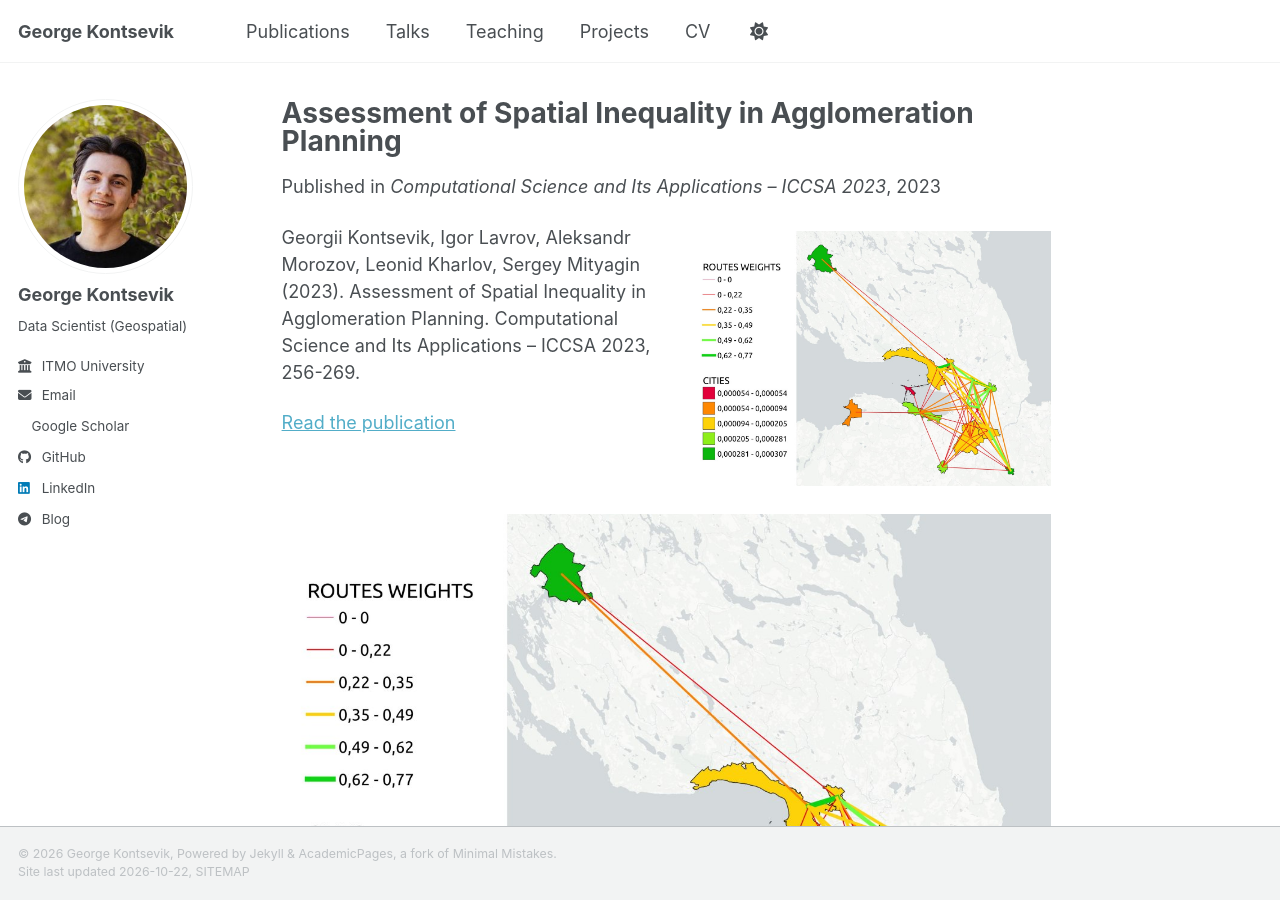
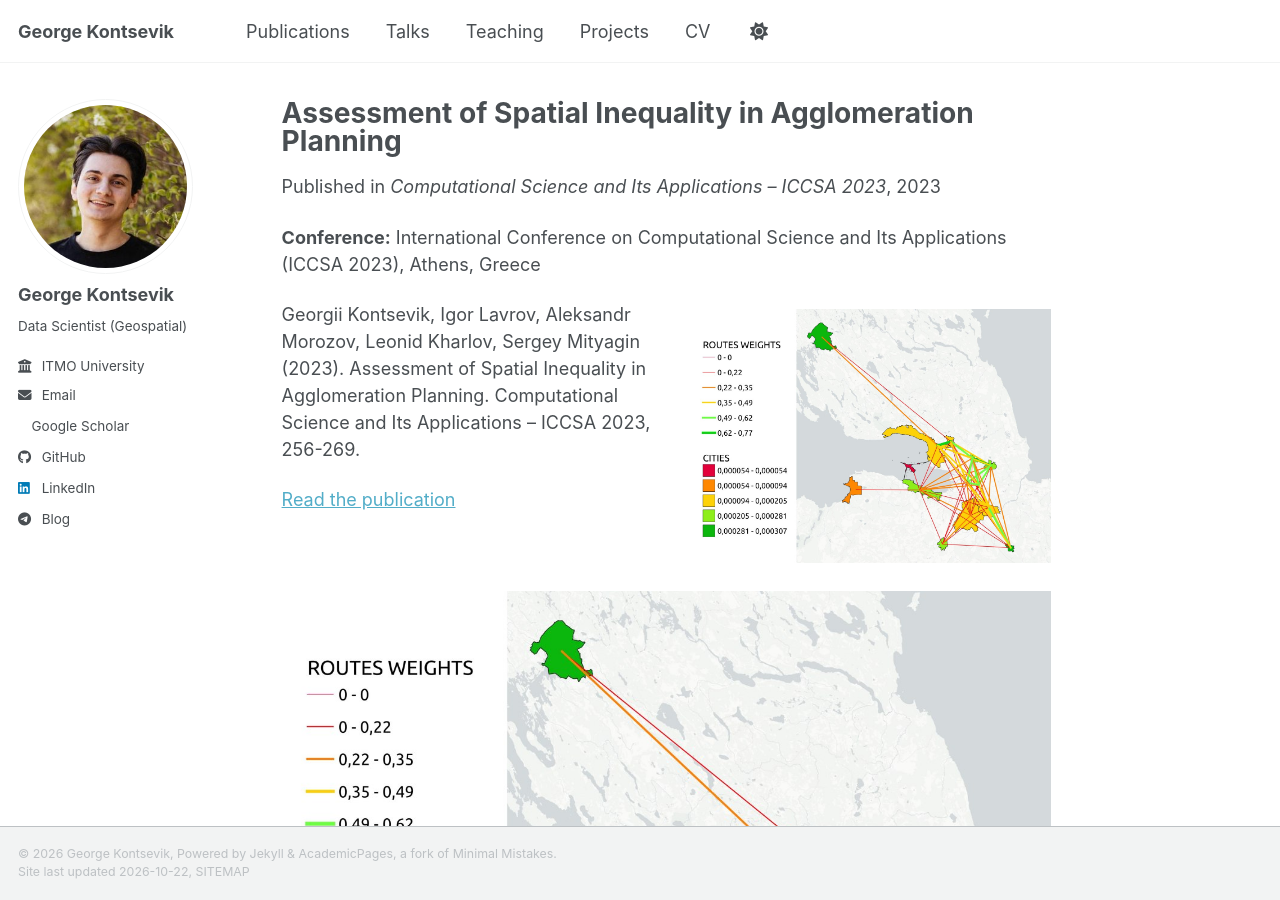
Before and after one commit to GeorgeKontsevik/GeorgeKontsevik.github.io, a Jekyll site: the page built from _publications/assessment-of-spatial-inequality-in-agglomeration-planning.md, in a window 1280 px wide and 900 px high. Built offline with Jekyll 4.4.1, drawn with Linux system fonts in a browser that asks for light colours; a style sheet for code colours, icons or effects is not loaded.

Commit message:
Add ICCSA conference names and host cities to three papers

```diff
--- a/_publications/assessment-of-spatial-inequality-in-agglomeration-planning.md
+++ b/_publications/assessment-of-spatial-inequality-in-agglomeration-planning.md
@@ -3,6 +3,7 @@
 authors: "Georgii Kontsevik, Igor Lavrov, Aleksandr Morozov, Leonid Kharlov, Sergey Mityagin"
 publication_year: 2023
 venue: "Computational Science and Its Applications – ICCSA 2023"
+conference: "International Conference on Computational Science and Its Applications (ICCSA 2023), Athens, Greece"
 category: "conferences"
 publication_url: "https://doi.org/10.1007/978-3-031-36808-0_17"
 citation: "Georgii Kontsevik, Igor Lavrov, Aleksandr Morozov, Leonid Kharlov, Sergey Mityagin (2023). Assessment of Spatial Inequality in Agglomeration Planning. Computational Science and Its Applications – ICCSA 2023, 256-269."
```
Also changed, not shown: _publications/enhancing-urban-planning-through-improved-connectivity-a-genetic-algorithm-approach-for-optimal-service-placement.md (+1 -0 lines), _publications/transformation-of-local-communities-from-neighborhoods-to-urban-commons-in-the-production-of-social-representations-of-space.md (+1 -0 lines).
